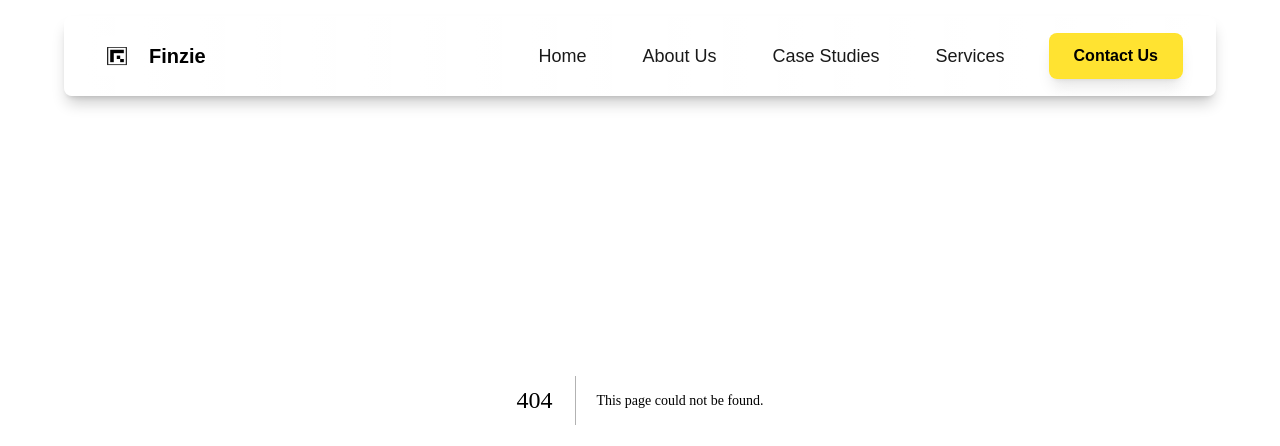
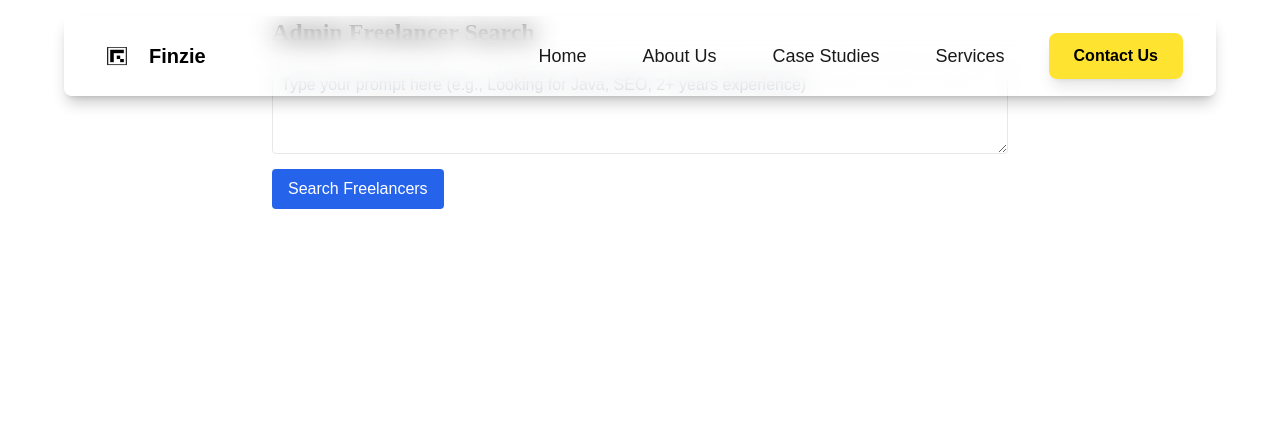
Before and after one commit to aryantrivedi28/aitm-isolated, a Next.js app: page /admin-panel-freelancer in a window 1280 px wide. Before the commit this address had no page. Shown: the top 446 px of the page. Built offline with nearby package versions, Linux system fonts and the light colour scheme.

Commit message:
change about and case study page

```diff
--- /dev/null
+++ b/src/app/admin-panel-freelancer/page.tsx
@@ -0,0 +1,116 @@
+'use client';
+
+import { useState } from 'react';
+// import supabase from '@/lib/supabaseClient';
+
+type Freelancer = {
+  id: string;
+  name: string;
+  skills: string[];
+  tags: string[];
+  experience_years: number;
+  rate: number;
+  whatsapp: string;
+  status: string;
+  [key: string]: any;
+};
+
+export default function AdminQueryPanel() {
+  const [prompt, setPrompt] = useState('');
+  const [freelancers, setFreelancers] = useState<Freelancer[]>([]);
+  const [loading, setLoading] = useState(false);
+
+//   const parsePrompt = (text: string) => {
+//     const lower = text.toLowerCase();
+//     const skillsList = ["java", "seo", "react", "next.js", "node.js", "python", "django", "typescript", "mongodb", "express", "sql", "wordpress", "figma", "illustrator", "adobe", "tailwind"];
+//     const skills = skillsList.filter(skill => lower.includes(skill));
+//     const expMatch = lower.match(/(\d+)\+?\s*years?/);
+//     const minExperience = expMatch ? parseInt(expMatch[1]) : 0;
+//     return { skills, minExperience };
+//   };
+
+  const handleSearch = async () => {
+//     setLoading(true);
+//     const { skills, minExperience } = parsePrompt(prompt);
+//     const { data, error } = await supabase
+//       .from('freelancers')
+//       .select('*')
+//       .contains('skills', skills.length > 0 ? skills : [''])
+//       .gte('experience_years', minExperience)
+//       .limit(30);
+
+//     if (error) console.error(error);
+//     else setFreelancers(data as Freelancer[]);
+//     setLoading(false);
+  };
+
+  const downloadCSV = () => {
+//     if (freelancers.length === 0) return alert('No data to download.');
+//     const headers = Object.keys(freelancers[0]);
+//     const rows = [headers.join(',')];
+//     freelancers.forEach(f => {
+//       const row = headers.map(h => Array.isArray(f[h]) ? `"${f[h].join(', ')}"` : `"${f[h] ?? ''}"`);
+//       rows.push(row.join(','));
+//     });
+//     const blob = new Blob([rows.join('\n')], { type: 'text/csv' });
+//     const url = URL.createObjectURL(blob);
+//     const a = document.createElement('a');
+//     a.href = url;
+//     a.download = 'freelancers.csv';
+//     document.body.appendChild(a);
+//     a.click();
+//     document.body.removeChild(a);
+  };
+
+  return (
+    <div className="max-w-3xl mx-auto p-4">
+      <h1 className="text-2xl font-bold mb-4">Admin Freelancer Search</h1>
+      <textarea
+        className="w-full border rounded p-2 mb-2"
+        rows={3}
+        placeholder="Type your prompt here (e.g., Looking for Java, SEO, 2+ years experience)"
+      //   value={prompt}
+        onChange={(e) => setPrompt(e.target.value)}
+      />
+      <button
+        onClick={handleSearch}
+        disabled={loading}
+        className="bg-blue-600 text-white px-4 py-2 rounded hover:bg-blue-700 disabled:bg-gray-400"
+      >
+        {loading ? 'Searching...' : 'Search Freelancers'}
+      </button>
+      {freelancers.length > 0 && (
+        <>
+          <button
+            onClick={downloadCSV}
+            className="bg-green-600 text-white px-4 py-2 rounded hover:bg-green-700 mt-4"
+          >
+            Download CSV
+          </button>
+          <div className="overflow-x-auto mt-4">
+            <table className="min-w-full border text-sm">
+              <thead>
+                <tr>
+                  {Object.keys(freelancers[0]).map((header) => (
+                    <th key={header} className="border px-2 py-1 text-left bg-gray-100">{header}</th>
+                  ))}
+                </tr>
+              </thead>
+              <tbody>
+                {freelancers.map((freelancer, idx) => (
+                  <tr key={idx}>
+                    {Object.values(freelancer).map((val, i) => (
+                      <td key={i} className="border px-2 py-1">
+                        {Array.isArray(val) ? val.join(', ') : String(val)}
+                      </td>
+                    ))}
+                  </tr>
+                ))}
+              </tbody>
+            </table>
+          </div>
+        </>
+      )}
+    </div>
+  );
+}
--- a/src/app/page.tsx
+++ b/src/app/page.tsx
@@ -97,7 +97,7 @@ export default function ClientLandingPage() {
     },
     {
       name: "Mohmad Zakariya",
-      role: "Founder, NYU Stern",
+      role: "Student, NYU Stern",
       content:
         "The team at Finzie has helped me bring to life several ideas that were a manifestation of my personal intellectual evolution and ambition to contribute to society. Since I graduated from NYU Stern, I have been interested in launching a platform along the realms of media, research, and sociology. One of the key ways Finzie has supported me is by identifying and onboarding the best-fit resources for each project, ensuring both quality and alignment with my vision. My accumulated technical exposure through academic and professional experience has enabled me to form a strong partnership with Finzie, where we have collaborated on multiple projects now, with a push for commercial markets coming in 2025. I plan to continue my relationship with Finzie — a team that is reliable, trustworthy, and capable of delivering on projects of varying complexities.",
       rating: 5,
@@ -223,7 +223,7 @@ export default function ClientLandingPage() {
   return (
     <main className="flex flex-col bg-white overflow-hidden">
       {/* Animated Background Elements */}
-      <div className="fixed inset-0 overflow-hidden pointer-events-none">
+      <div className="fixed inset-0 overflow-hidden pointer-events-none z-0">
         <motion.div
           animate={{
             rotate: 360,
@@ -238,18 +238,18 @@ export default function ClientLandingPage() {
         <motion.div
           animate={{
             rotate: -360,
-            scale: [1, 1.1, 1],
+            scale: [1, 1.2, 1],
           }}
           transition={{
             rotate: { duration: 25, repeat: Number.POSITIVE_INFINITY, ease: "linear" },
-            scale: { duration: 8, repeat: Number.POSITIVE_INFINITY, ease: "easeInOut" },
+            scale: { duration: 10, repeat: Number.POSITIVE_INFINITY, ease: "easeInOut" },
           }}
-          className="absolute top-1/2 -left-40 w-64 h-64 bg-[#FFE01B]/60 backdrop-blur-md rounded-full"
+          className="absolute top-1/2 -left-40 w-64 h-64 bg-[#FFE01B]/50 backdrop-blur-md rounded-full"
         />
       </div>
 
       {/* Hero Section */}
-      <section className="relative bg-[#241C15] text-white py-28 px-4">
+      <section className="relative bg-[#241C15] text-white py-32 px-4">
         <div className="absolute inset-0 bg-gradient-to-br from-[#241C15] via-[#2a1f16] to-[#241C15]" />
 
         <motion.div
@@ -333,7 +333,7 @@ export default function ClientLandingPage() {
         </motion.div>
 
         <motion.div
-          className="max-w-5xl mx-auto grid grid-cols-1 sm:grid-cols-3 gap-8"
+          className="relative max-w-5xl mx-auto grid grid-cols-1 sm:grid-cols-3 gap-8"
           initial="hidden"
           whileInView="visible"
           viewport={{ once: true, amount: 0.2 }}
@@ -356,7 +356,7 @@ export default function ClientLandingPage() {
               desc: "We assign the right freelancer, manage delivery end to end & integrate our agile teams into your stack",
             },
           ].map((step, index) => (
-            <motion.div key={index} initial="hidden" animate="visible" variants={scaleIn} className="text-center group">
+            <motion.div key={index} initial="hidden" animate="visible" whileInView="visible" variants={scaleIn} viewport={{ once: true, amount: 0.2 }} className="text-center group">
               <motion.div className="relative mb-6" whileHover={{ scale: 1.05 }} transition={{ duration: 0.3 }}>
                 <div className="absolute inset-0 bg-[#FFE01B] rounded-lg blur-lg opacity-0 group-hover:opacity-20 transition-opacity duration-300" />
                 <img
@@ -377,7 +377,7 @@ export default function ClientLandingPage() {
       {/* Why Us Section */}
       <section className="bg-[#241C15] text-white py-16 px-4">
         <motion.div
-          className="max-w-6xl mx-auto"
+          className="relative max-w-6xl mx-auto"
           initial="hidden"
           whileInView="visible"
           viewport={{ once: true, amount: 0.2 }}
--- a/src/components/Header.tsx
+++ b/src/components/Header.tsx
@@ -50,7 +50,7 @@ export default function Header() {
         </div>
 
         {/* Desktop Navigation */}
-        <nav className="hidden md:flex items-center space-x-8">
+        <nav className="hidden lg:flex items-center space-x-8">
           <a
             onClick={() => handleNavigation("/")}
             className="text-black/90 hover:text-[#FFE01B] font-medium cursor-pointer transition-all duration-300 relative group text-lg px-3 py-2 rounded-lg hover:bg-white/5"
@@ -90,7 +90,7 @@ export default function Header() {
         {/* Mobile Menu Button */}
         <button
           onClick={toggleMobileMenu}
-          className="md:hidden p-2 rounded-lg hover:bg-white/10 transition-all duration-300 backdrop-blur-sm border border-white/10"
+          className="lg:hidden p-2 rounded-lg hover:bg-white/10 transition-all duration-300 backdrop-blur-sm border border-white/10"
           aria-label="Toggle mobile menu"
         >
           {isMobileMenuOpen ? <X className="w-6 h-6 text-[#FFE01B]" /> : <Menu className="w-6 h-6 text-white" />}
@@ -99,7 +99,7 @@ export default function Header() {
 
       {/* Mobile Navigation Menu */}
       {isMobileMenuOpen && (
-        <div className="md:hidden absolute top-full left-0 right-0 bg-white backdrop-blur-xl border-t border-white/10 shadow-2xl shadow-black/20">
+        <div className="lg:hidden absolute top-full left-0 right-0 bg-white backdrop-blur-xl border-t border-white/10 shadow-2xl shadow-black/20 rounded-b-3xl">
           {/* Glass effect overlay for mobile menu */}
           <div className="absolute inset-0 bg-gradient-to-b from-white/10 via-white/5 to-transparent pointer-events-none"></div>
 
```
